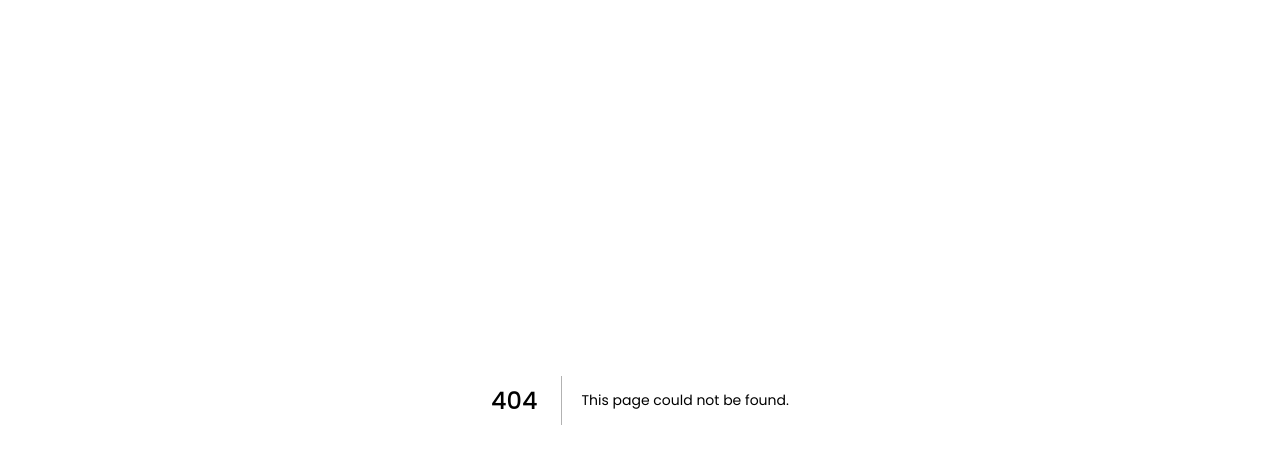
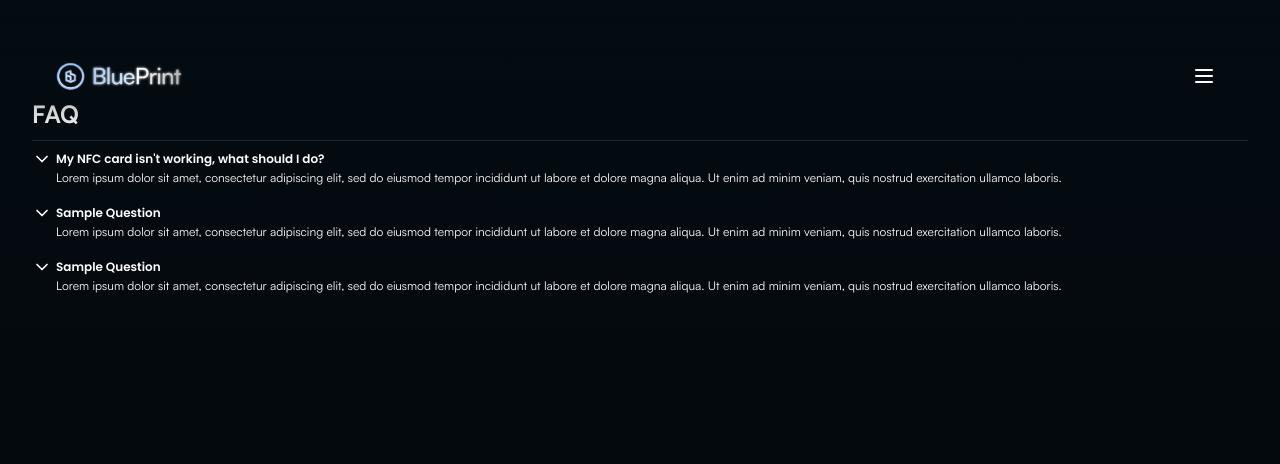
Before and after one commit to ubc-biztech/bt-web-v2, a Next.js app: page /companion/faq in a window 1280 px wide. Before the commit this address had no page. Shown: the top 464 px of the page. Built offline with nearby package versions, Linux system fonts and the light colour scheme; a web font is replaced by a local one; what aws-amplify would draw is missing.

Commit message:
added FAQ section

```diff
--- /dev/null
+++ b/src/pages/companion/faq/index.tsx
@@ -0,0 +1,92 @@
+import type React from "react";
+import { useState } from "react";
+import { ChevronDown, ChevronUp } from "lucide-react";
+import NavBarContainer from "@/components/companion/navigation/NavBarContainer";
+
+interface FAQItem {
+    question: string;
+    answer: string;
+}
+
+const faqData: FAQItem[] = [
+    {
+        question: "My NFC card isn't working, what should I do?",
+        answer: "Lorem ipsum dolor sit amet, consectetur adipiscing elit, sed do eiusmod tempor incididunt ut labore et dolore magna aliqua. Ut enim ad minim veniam, quis nostrud exercitation ullamco laboris.",
+    },
+    {
+        question: "Sample Question",
+        answer: "Lorem ipsum dolor sit amet, consectetur adipiscing elit, sed do eiusmod tempor incididunt ut labore et dolore magna aliqua. Ut enim ad minim veniam, quis nostrud exercitation ullamco laboris.",
+    },
+    {
+        question: "Sample Question",
+        answer: "Lorem ipsum dolor sit amet, consectetur adipiscing elit, sed do eiusmod tempor incididunt ut labore et dolore magna aliqua. Ut enim ad minim veniam, quis nostrud exercitation ullamco laboris.",
+    },
+];
+
+const FAQItem: React.FC<{
+    item: FAQItem;
+    isOpen: boolean;
+    toggleOpen: () => void;
+}> = ({ item, isOpen, toggleOpen }) => {
+    return (
+        <div className="">
+            <button
+                className="flex justify-start items-center w-full text-white text-[12px] font-medium"
+                onClick={toggleOpen}
+            >
+                <ChevronUp
+                    className={`h-5 w-5 transition-transform duration-300 ${
+                        isOpen ? "rotate-180" : "rotate-90"
+                    }`}
+                />
+                <span className="ml-1">{item.question}</span>
+            </button>
+            <div
+                className={`overflow-hidden transition-all duration-300 ease-in-out ${
+                    isOpen ? "max-h-96 opacity-100" : "max-h-0 opacity-0"
+                }`}
+            >
+                <div className="pb-4 text-gray-300 ml-6 text-[12px]">
+                    {item.answer}
+                </div>
+            </div>
+        </div>
+    );
+};
+
+const index: React.FC = () => {
+    const [openIndices, setOpenIndices] = useState<number[]>(
+        faqData.map((_, index) => index)
+    );
+
+    const toggleOpen = (index: number) => {
+        setOpenIndices((prevIndices) =>
+            prevIndices.includes(index)
+                ? prevIndices.filter((i) => i !== index)
+                : [...prevIndices, index]
+        );
+    };
+
+    return (
+        <div className="min-h-screen bg-gradient-to-b from-[#040C12] to-[#030608] font-satoshi">
+            <NavBarContainer>
+                <div className="container mx-auto px-4">
+                    <span className="text-lg font-bold text-white">FAQ</span>
+
+                    <div className="mt-2 border-t-[1px] pt-2 border-[#1D262F]">
+                        {faqData.map((item, index) => (
+                            <FAQItem
+                                key={index}
+                                item={item}
+                                isOpen={openIndices.includes(index)}
+                                toggleOpen={() => toggleOpen(index)}
+                            />
+                        ))}
+                    </div>
+                </div>
+            </NavBarContainer>
+        </div>
+    );
+};
+
+export default index;
```
